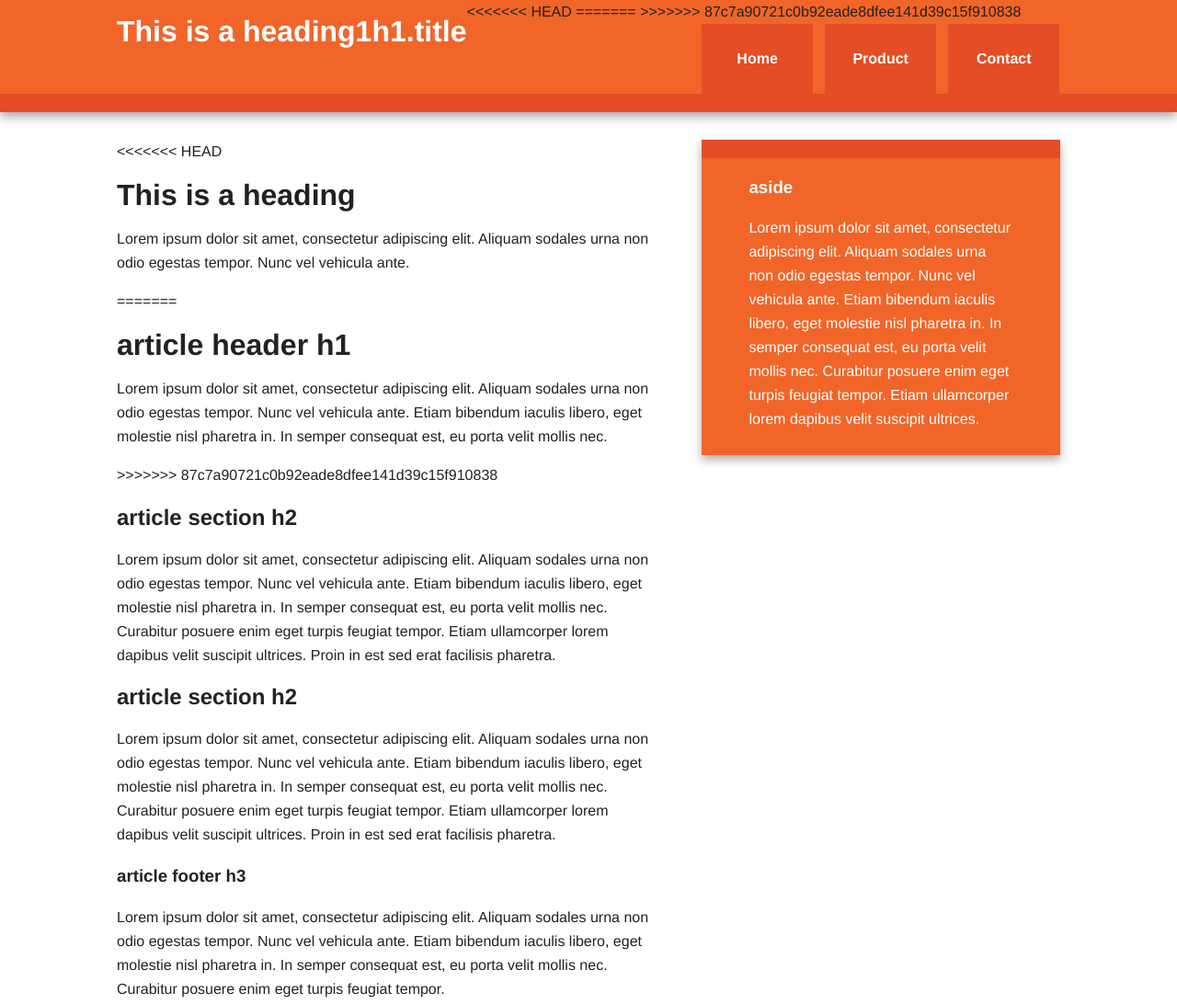
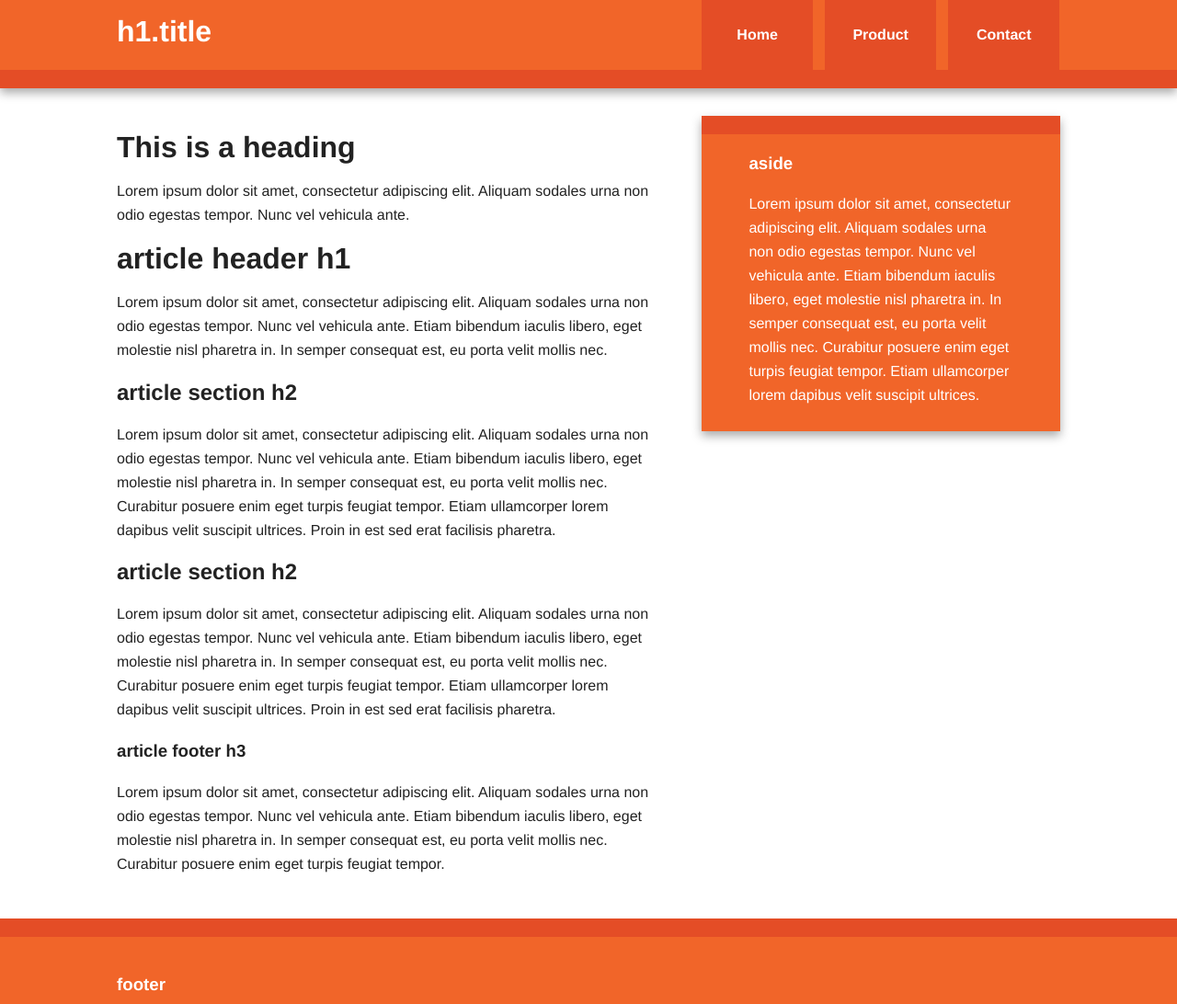
Before and after one commit to muratkilic1978/web-project, a plain HTML site: page index.html in a window 1280 px wide. Shown: the top 1092 px of the page at 92% size. Drawn offline with nearby package versions, Linux system fonts and the light colour scheme.

Commit message:
index.html files was updated

```diff
--- a/index.html
+++ b/index.html
@@ -23,11 +23,8 @@
 
         <div class="header-container">
             <header class="wrapper clearfix">
-<<<<<<< HEAD
-                <h1 class="title">This is a heading1</h1>
-=======
+
                 <h1 class="title">h1.title</h1>
->>>>>>> 87c7a90721c0b92eade8dfee141d39c15f910838
                 <nav>
                     <ul>
                         <li><a href="#">Home</a></li>
@@ -43,13 +40,11 @@
 
                 <article>
                     <header>
-<<<<<<< HEAD
+
                         <h1>This is a heading</h1>
                         <p>Lorem ipsum dolor sit amet, consectetur adipiscing elit. Aliquam sodales urna non odio egestas tempor. Nunc vel vehicula ante. </p>
-=======
                         <h1>article header h1</h1>
                         <p>Lorem ipsum dolor sit amet, consectetur adipiscing elit. Aliquam sodales urna non odio egestas tempor. Nunc vel vehicula ante. Etiam bibendum iaculis libero, eget molestie nisl pharetra in. In semper consequat est, eu porta velit mollis nec.</p>
->>>>>>> 87c7a90721c0b92eade8dfee141d39c15f910838
                     </header>
                     <section>
                         <h2>article section h2</h2>
```
